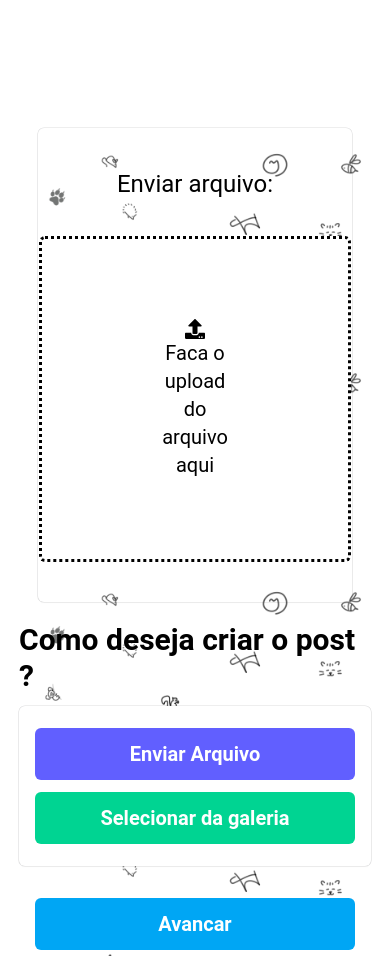
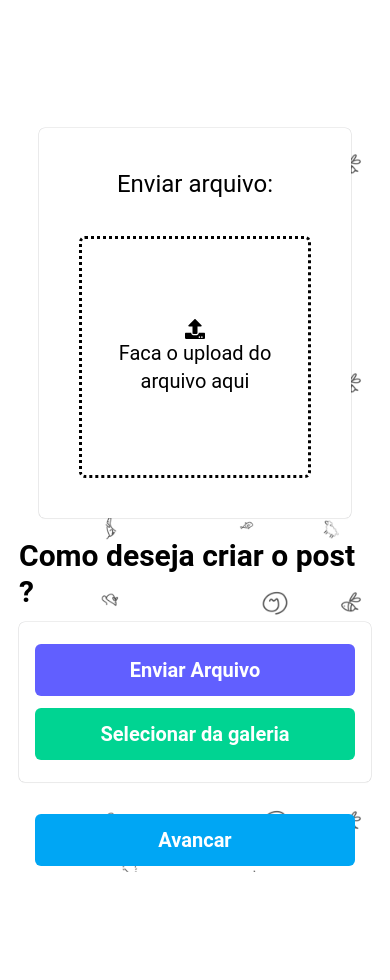
Before and after one commit to GustavoSMelo/petnet, a Next.js app: page /posts/newpost in a window 390 px wide. After the commit the page ends 896 px from the top, so only its background shows below. Built offline with nearby package versions, Linux system fonts and the light colour scheme.

Commit message:
:lipstick: upload file responsivity done

```diff
--- a/src/app/posts/newpost/newpost.style.css
+++ b/src/app/posts/newpost/newpost.style.css
@@ -152,7 +152,7 @@
     }
 
     .uploadContentWrapper {
-        @apply shadow-minimalist h-fit p-10 rounded-md;
+        @apply shadow-minimalist h-fit p-10 rounded-md bg-white;
 
         h2 {
             @apply text-2xl;
@@ -278,7 +278,7 @@
             justify-center
             mb-6;
 
-        span {
+        span.uploadContentContainer {
             @apply flex justify-center flex-col items-center;
 
             .uploadContentWrapper {
@@ -290,9 +290,35 @@
                     mb-5;
             }
 
-            .filesUploadedGrid {
+            .filesUploadedGrid,
+            .filesUploadedList {
                 @apply w-[500px];
             }
         }
     }
 }
+
+@media screen and (max-width: 630px) {
+    .newPostContainer {
+        span.uploadContentContainer {
+            @apply w-full;
+
+            .uploadContentWrapper > .sendFileContainer > label {
+                @apply px-3;
+            }
+
+            .filesUploadedGrid,
+            .filesUploadedList {
+                @apply w-4/5;
+            }
+
+            .filesUploadedGrid {
+                @apply justify-center items-center;
+
+                ul {
+                    @apply flex items-center justify-center;
+                }
+            }
+        }
+    }
+}
--- a/src/app/posts/newpost/page.tsx
+++ b/src/app/posts/newpost/page.tsx
@@ -119,7 +119,7 @@ const NewPost = () => {
                 </button>
             </aside>
 
-            <span>
+            <span className="uploadContentContainer">
                 <section className="uploadContentWrapper">
                     <h2>Enviar arquivo: </h2>
                     <div
```
